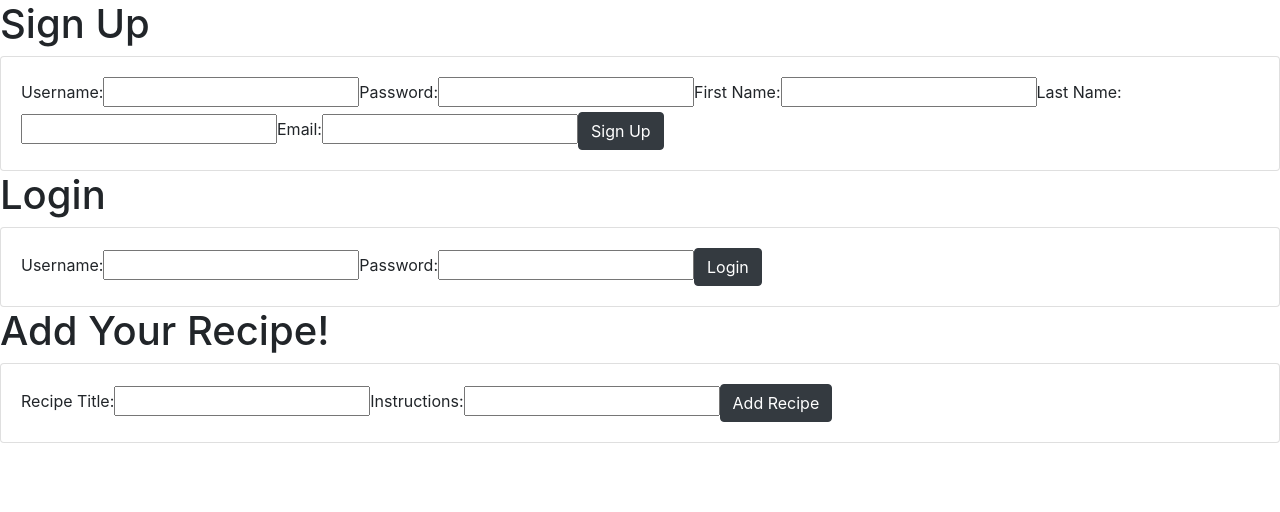
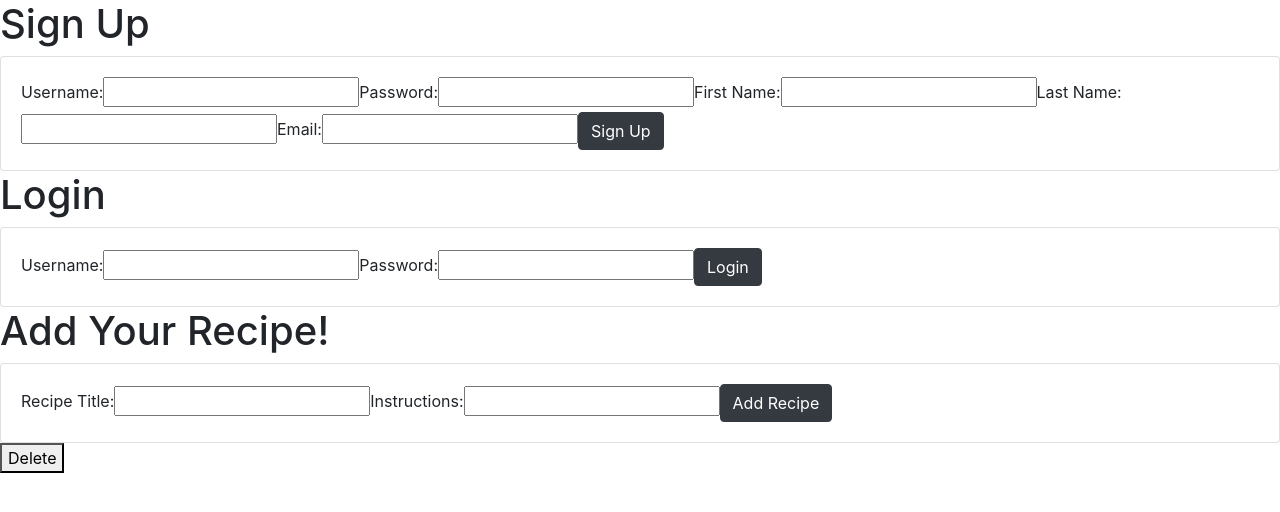
Before and after one commit to dabdhir67/revature---p2-POTLUCK-, an Angular app: page /add-recipe in a window 1280 px wide. Shown: the top 512 px of the page. Built offline with nearby package versions, Linux system fonts and the light colour scheme.

Commit message:
oops, worked on delete

```diff
--- a/src/app/KitchenView/recipe-delete/recipe-delete.component.ts
+++ b/src/app/KitchenView/recipe-delete/recipe-delete.component.ts
@@ -1,5 +1,6 @@
 import { Component, Input, OnInit } from '@angular/core';
 import { Recipe } from 'src/app/models/Recipe';
+import { SendChef } from 'src/app/models/Chef';
 import { RecipeService } from 'src/app/services/recipe.service';
 
 @Component({
@@ -10,10 +11,19 @@ import { RecipeService } from 'src/app/services/recipe.service';
 export class RecipeDeleteComponent implements OnInit {
 
   @Input()
-  recipe!: Recipe;
+  //recipe!: Recipe;
+
+  date: Date = new Date(2021, 11, 5);
+  chef: SendChef = {username: "user1", password: "password", firstName: "One", lastName: "First", email: "Email1"};
+  recipe: Recipe = new Recipe(1,"Recipe1","Test1", this.date, this.chef);
 
   deleteRecipe(){
-    this.recipeService.deleteRecipe(this.recipe);
+    this.recipeService.deleteRecipe(this.recipe).subscribe(
+      result=>{
+        console.log(result)
+      }
+    );
+    console.log("Delete?");
   }
 
   constructor(private recipeService: RecipeService) { }
--- a/src/app/app.component.html
+++ b/src/app/app.component.html
@@ -1,3 +1,4 @@
 <app-signup></app-signup>
 <app-login></app-login>
 <app-add-recipe></app-add-recipe>
+<app-recipe-delete></app-recipe-delete>
--- a/src/app/models/Recipe.ts
+++ b/src/app/models/Recipe.ts
@@ -2,13 +2,15 @@ import { Chef } from "./Chef";
 
 export class Recipe {
 
+    id:number;
     title:string;
     body:string;
     date:Date;
     chef:Chef;
 
 
-    constructor(title:string, body:string, date:Date, chef:Chef){
+    constructor(id: number, title:string, body:string, date:Date, chef:Chef){
+        this.id=id;
         this.title=title;
         this.body=body;
         this.date=date;
--- a/src/app/services/recipe.service.ts
+++ b/src/app/services/recipe.service.ts
@@ -1,4 +1,4 @@
-import { HttpClient } from '@angular/common/http';
+import { HttpClient, HttpHeaders } from '@angular/common/http';
 import { Injectable } from '@angular/core';
 import { Observable } from 'rxjs';
 import { Recipe } from '../models/Recipe';
@@ -14,8 +14,10 @@ export class RecipeService {
     this.http.put(this.DATA_URL, recipe);
   }
 
-  deleteRecipe(recipe:Recipe) {
-    this.http.delete(this.DATA_URL, recipe);
+  public deleteRecipe(recipe:Recipe) {
+    const headers = new HttpHeaders();
+    headers.set();
+    return this.http.delete(this.DATA_URL, recipe);
   }
 
   addRecipe(recipe: Recipe) {
```
